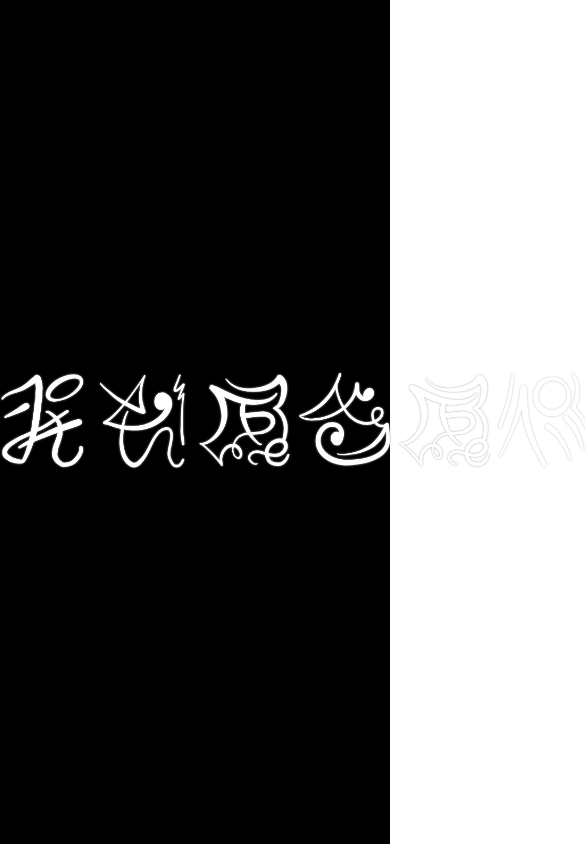
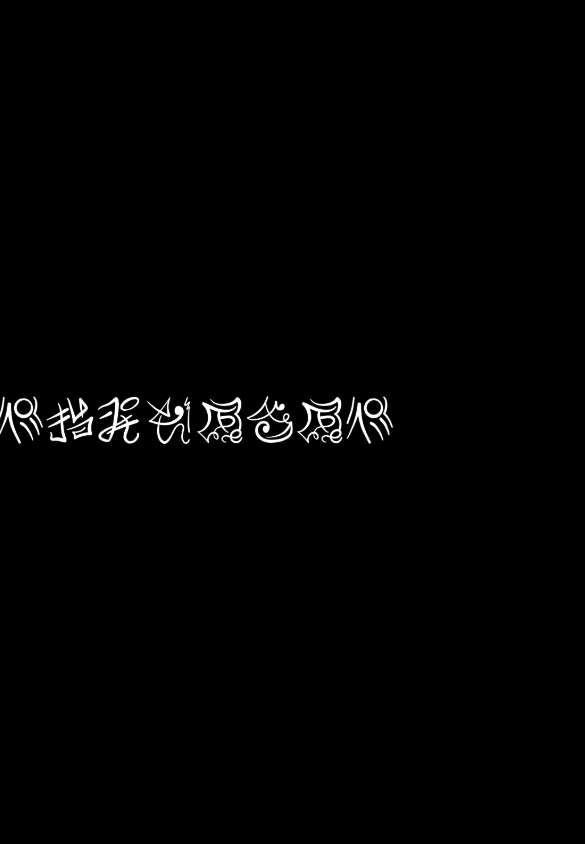
Before and after one commit to nemo-auditur/nft-v1, a React (Create React App) app: page / in a window 390 px wide. Shown: the whole page, 585 px wide, since content can reach past the window. Built offline with nearby package versions, Linux system fonts and the light colour scheme.

Commit message:
responsive

```diff
--- a/src/App.css
+++ b/src/App.css
@@ -1,7 +1,5 @@
 .Appcontainer{
-  height: 100vh;
   width: auto;
-  background-color: black;
   overflow: hidden;
   scrollbar-width: none;
   -ms-overflow-style: none;
--- a/src/index.css
+++ b/src/index.css
@@ -22,6 +22,7 @@
 
 body {
   margin: 0;
+  background-color: black;
 }
 
 /**
@@ -147,6 +148,13 @@
 
 img {
   border-style: none;
+}
+
+@media (max-width:600px) {
+  img {
+    width: 50px;
+    height: 50px;
+  }
 }
 
 /* Forms
```
